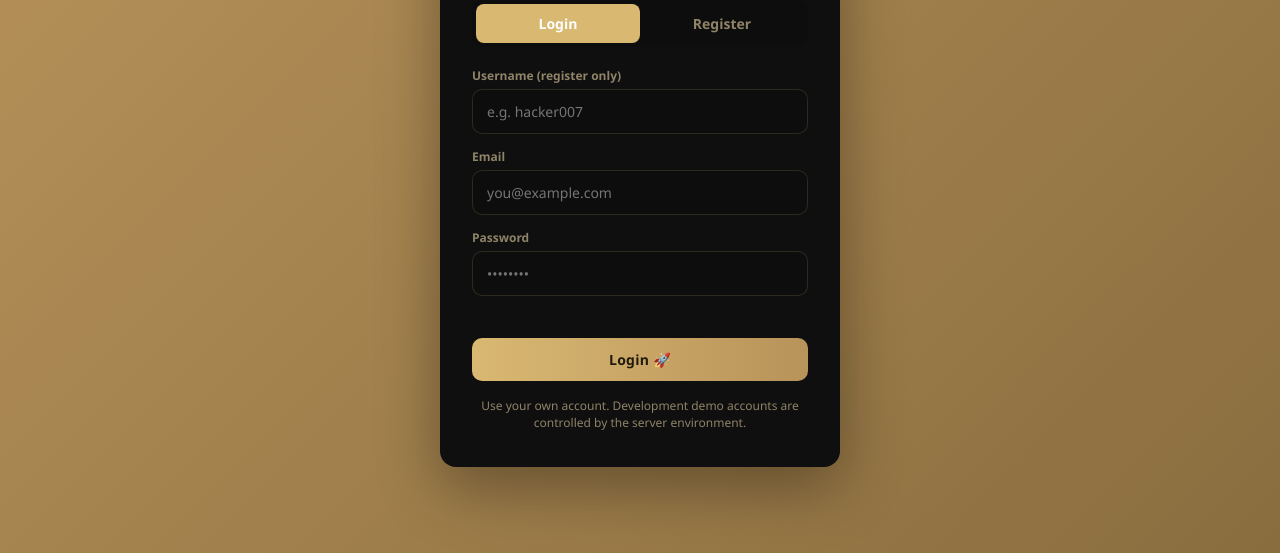
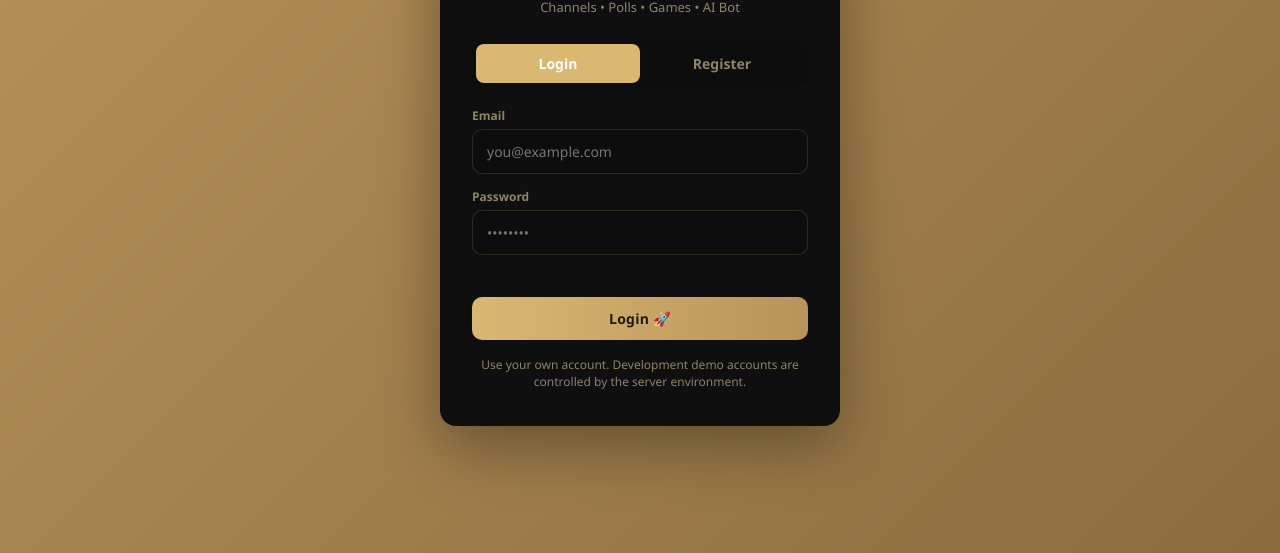
Before and after one commit to basimstore-com/C-K4-Chat, a plain HTML site: page public/index.html in a window 1280 px wide. Shown: the part 247-800 px from the top of the page. Drawn offline with nearby package versions, Linux system fonts and the light colour scheme.

Commit message:
Update index.html

```diff
--- a/public/index.html
+++ b/public/index.html
@@ -20,7 +20,7 @@
       <button id="tabLogin" class="active" onclick="switchAuthTab('login')">Login</button>
       <button id="tabRegister" onclick="switchAuthTab('register')">Register</button>
     </div>
-    <div class="auth-field">
+    <div class="auth-field hidden" id="regUsernameField">
       <label>Username (register only)</label>
       <input type="text" id="regUsername" placeholder="e.g. hacker007" autocomplete="username">
     </div>
```
